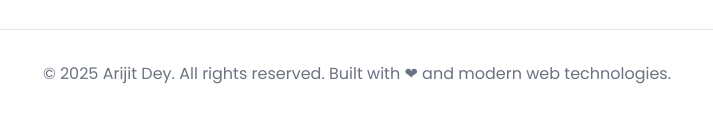
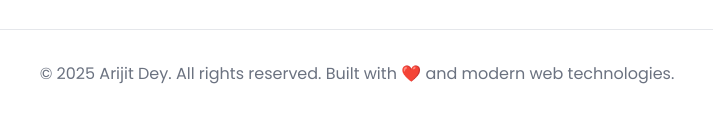
Before and after one commit to Arijitag7/new-portfolio, a website: page index.html in a window 1280 px wide. Shown: the part 6168-6290 px from the top of the page, 283-996 px from the left. Drawn offline with nearby package versions, Linux system fonts and the light colour scheme.

Commit message:
Update index.html

```diff
--- a/index.html
+++ b/index.html
@@ -1221,7 +1221,7 @@
 
         <div class="border-t border-gray-200 dark:border-gray-700 pt-8">
           <p class="text-gray-500 dark:text-gray-400">
-            &copy; 2025 Arijit Dey. All rights reserved. Built with ❤ and modern web technologies.
+            &copy; 2025 Arijit Dey. All rights reserved. Built with ❤️ and modern web technologies.
           </p>
         </div>
       </div>
```
